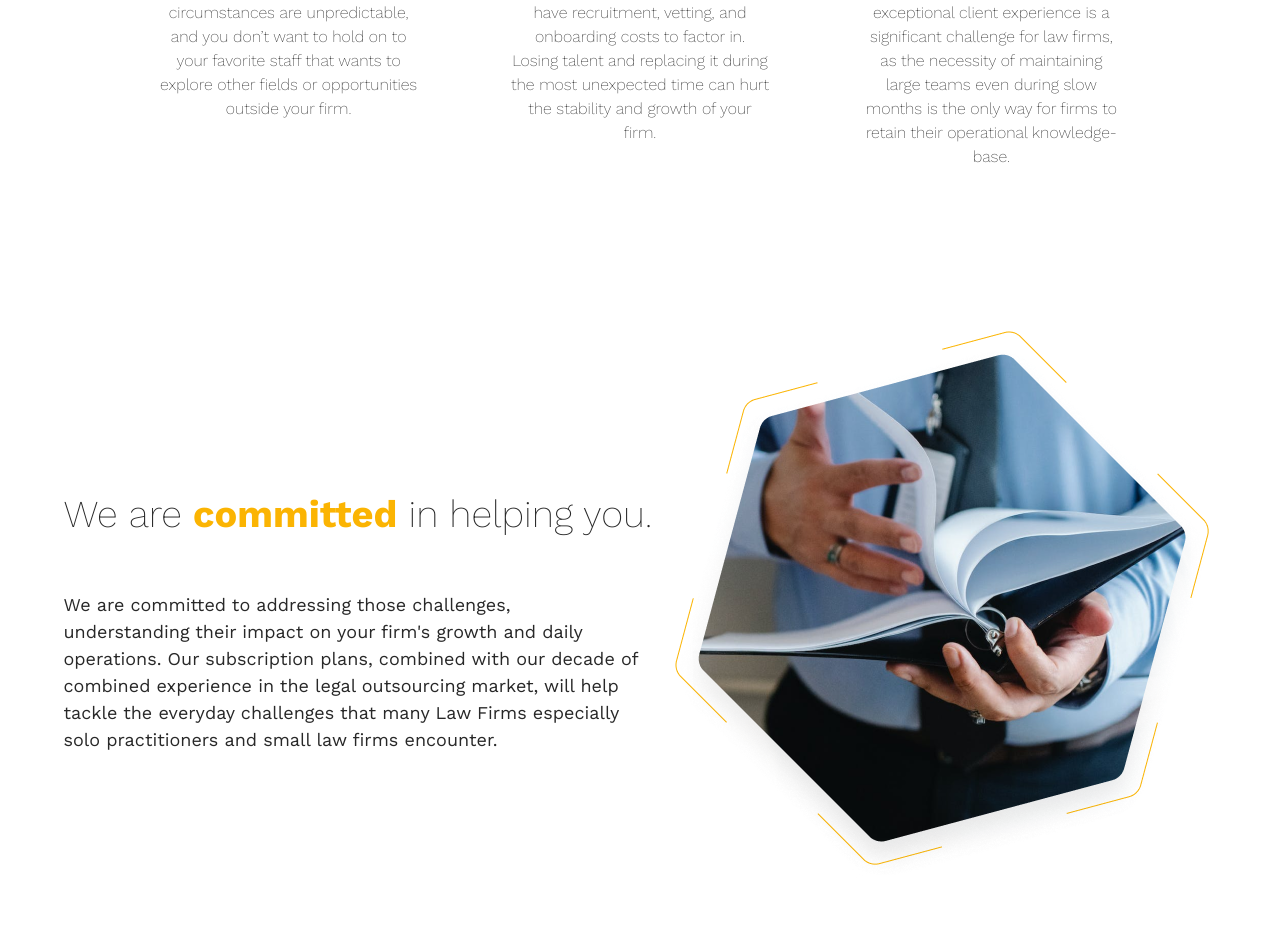
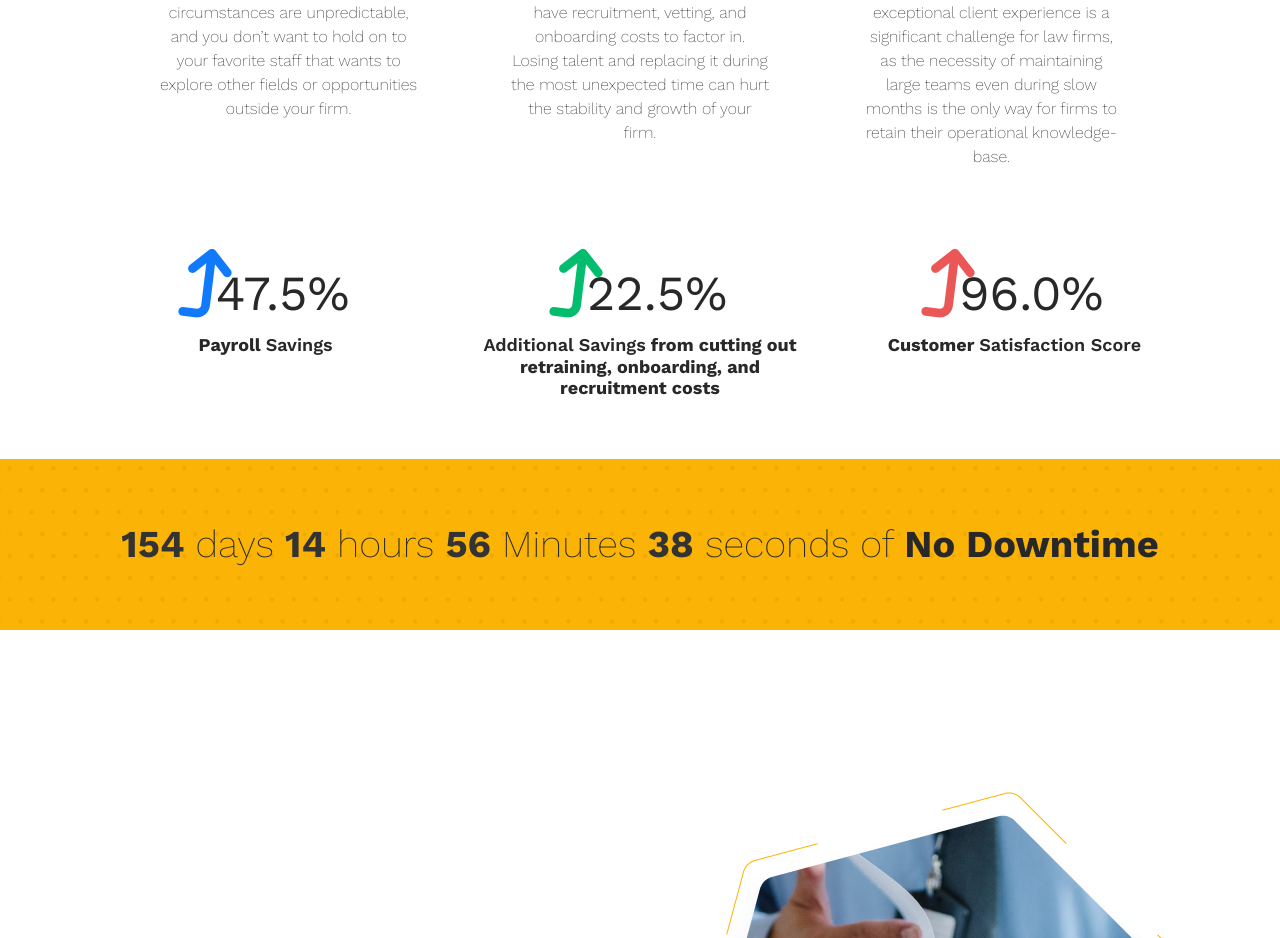
Before and after one commit to AvocadoHive/Web, a PHP site: page / in a window 1280 px wide. Shown: the part 1372-2310 px from the top of the page. Run offline with PHP 8.4, Linux system fonts and the light colour scheme; data that the repository does not hold is empty; some libraries are stand-ins or nearby versions.

```diff
--- a/css/responsive.css
+++ b/css/responsive.css
@@ -88,7 +88,8 @@
     .d-commit-module,
     .d-flexi-service,
     .d-avoid-main,
-    .d-yellow-girl {
+    .d-yellow-girl,
+    .d-stats-homepage-inner {
         width: 95%;
     }
 
@@ -222,6 +223,18 @@
 
     .d-services-page h1 {
         padding-top: 115px;
+    }
+
+    .d-stats-homepage-inner {
+        width: 100%;
+    }
+
+    .d-stats-homepage-inner .d-stats-item {
+        width: 100%;
+        margin-bottom: 40px;
+    }
+    .d-counter-script .d-counter-inner strong {
+        display: block;
     }
 }
 
--- a/css/style.css
+++ b/css/style.css
@@ -893,3 +893,97 @@ span.d-new-names {
 .d-contact-list ul li span.address-move-left {
     margin-left: 25px;
 }
+
+.d-stats-homepage-inner {
+    width: 1153px;
+    margin: 0 auto;
+    text-align: center;
+}
+
+.d-stats-homepage-inner .d-stats-item {
+    display: inline-block;
+    vertical-align: top;
+    width: 30%;
+    margin: 0 1%;
+    /* text-align: left; */
+}
+
+/* .d-stats-homepage-inner .d-stats-item .d-stats-icon {
+    display: inline-block;
+    width: 30%;
+    vertical-align: middle;
+}
+
+.d-stats-homepage-inner .d-stats-item .d-stats-text {
+    display: inline-block;
+    width: 67%;
+    vertical-align: middle;
+} */
+
+.d-stats-homepage-inner .d-stats-item .d-stats-icon > * {
+    display: inline-block;
+}
+
+.d-stats-homepage-inner .d-stats-item .d-stats-icon .d-ico-part {
+    margin-right: -24px;
+}
+
+.d-stats-homepage-inner .d-stats-item .d-stats-icon .d-ico-part i {
+    font-size: 70px;
+    color: #fbb405;
+    transform: rotate(7deg);
+}
+
+.d-stats-homepage-inner .d-stats-item .d-stats-icon.stat-ico-one .d-ico-part i {
+    color: #1079fc;
+}
+
+.d-stats-homepage-inner .d-stats-item .d-stats-icon.stat-ico-two .d-ico-part i {
+    color: #03bd6e;
+}
+
+.d-stats-homepage-inner .d-stats-item .d-stats-icon.stat-ico-three .d-ico-part i {
+    color: #eb5757;
+}
+
+
+.d-stats-homepage-inner .d-stats-item .d-stats-icon .d-number-part {
+    font-size: 49px;
+    line-height: 1em;
+}
+
+.d-stats-homepage-inner .d-stats-item .d-stats-text {
+    font-size: 18px;
+    line-height: 1.2em;
+    font-weight: 700;
+    margin-top: 15px;
+}
+
+.d-counter-script {
+    margin: 60px 0;
+    background:#fbb405 url('../images/footer_bg.png') center center;
+}
+
+.d-counter-script .d-counter-inner {
+    text-align: center;
+    padding: 57px;
+    font-size: 38px;
+    font-weight: 100;
+}
+
+.d-counter-script .d-counter-inner span {
+    font-weight: 700;
+    color: #333;
+}
+
+.d-counter-script .d-counter-inner strong {
+    font-weight: 700;
+}
+
+.d-stats-homepage-inner .d-stats-item .d-stats-text span {
+    font-weight: 600;
+}
+
+.d-stats-homepage {
+    margin-top: 80px;
+}
--- a/segment/footer-info.php
+++ b/segment/footer-info.php
@@ -18,7 +18,7 @@
                 <ul>
                     <li><i class="fa-solid fa-phone-volume"></i> <span>&nbsp;</span></li>
                     <li><i class="fa-solid fa-envelope"></i> <span>info@avocadohive.com</span></li>
-                    <li><i class="fa-solid fa-location-dot"></i> <span>Corner Andrade & Yumang Street,</span><br /><span class="address-move-left">General Santos City, Philippines</span></li>
+                    <li><i class="fa-solid fa-location-dot"></i> <span>Corner Andrade & Yumang Street, </span><br /><span class="address-move-left">General Santos City, Philippines</span></li>
                     <li><i class="fa-solid fa-calendar-days"></i> <strong>Corporate Office Hours</strong><br /><span class="corpo-hour-value">9am to 5pm Eastern Time</span></li>
                     <li><i class="fa-solid fa-people-pulling"></i> <strong>Services Hours: </strong><span class="service-hour-value">24/7</span></li>
                 </ul>
--- a/segment/home.php
+++ b/segment/home.php
@@ -25,6 +25,37 @@
                     <div class="d-quality-desc">Maintaining costs while providing an exceptional client experience is a significant challenge for law firms, as the necessity of maintaining large teams even during slow months is the only way for firms to retain their operational knowledge-base.</div>
                 </div>
             </div>
+        </div>
+    </div>
+
+    <div class="d-stats-homepage">
+        <div class="d-stats-homepage-inner">
+            <div class="d-stats-item">
+                <div class="d-stats-icon stat-ico-one">
+                    <div class="d-ico-part"><i class="fa-solid fa-arrow-turn-up"></i></div>
+                    <div class="d-number-part">47.5%</div>
+                </div>
+                <div class="d-stats-text">Payroll <span>Savings</span></div>
+            </div>
+            <div class="d-stats-item">
+                <div class="d-stats-icon stat-ico-two">
+                    <div class="d-ico-part"><i class="fa-solid fa-arrow-turn-up"></i></div>
+                    <div class="d-number-part">22.5%</div>
+                </div>
+                <div class="d-stats-text"><span>Additional Savings</span> from cutting out retraining, onboarding, and recruitment costs</div>
+            </div>
+            <div class="d-stats-item">
+                <div class="d-stats-icon stat-ico-three">
+                    <div class="d-ico-part"><i class="fa-solid fa-arrow-turn-up"></i></div>
+                    <div class="d-number-part">96.0%</div>
+                </div>
+                <div class="d-stats-text">Customer <span>Satisfaction Score</span></div>
+            </div>
+        </div>
+    </div>
+    <div class="d-counter-script">
+        <div class="d-counter-inner">
+            <span id="counter_days">0</span> days <span id="counter_hours">0</span> hours <span id="counter_minute">0</span> Minutes <span id="counter_seconds">0</span> seconds of <strong>No Downtime </strong>
         </div>
     </div>
     <div class="d-center-content-inner">
--- a/segment/scripts.php
+++ b/segment/scripts.php
@@ -19,7 +19,10 @@
 <script src="https://cdn.jsdelivr.net/npm/bootstrap@5.0.2/dist/js/bootstrap.bundle.min.js" integrity="sha384-MrcW6ZMFYlzcLA8Nl+NtUVF0sA7MsXsP1UyJoMp4YLEuNSfAP+JcXn/tWtIaxVXM" crossorigin="anonymous"></script>
 <script src="https://kit.fontawesome.com/28b5b7d92f.js" crossorigin="anonymous"></script>
 
+<script src="../js/counter.js"></script>
+
 <script>
+
     window.addEventListener('scroll', function() {
         var element = document.querySelector('.header');
         var position = element.getBoundingClientRect();
@@ -131,6 +134,45 @@
         }(jQuery));
 
     $( document ).ready(function() {
+        /**
+         * set interval for counter
+         */
+
+        function parseDate(str) {
+
+            var mdy = str.split('/');
+            return new Date(mdy[2], mdy[0] - 1, mdy[1]);
+        }
+
+        function datediff(first, second) {
+            return Math.round((second - first) / (1000 * 60 * 60 * 24));
+        }
+        setInterval(function() {
+            var date1 = new Date("03/01/2023");
+            var date2 = new Date();
+
+
+            // var timeDiff = Math.abs(date2.getTime() - date1.getTime());
+            // var diffdays = Math.ceil(timeDiff / 1000 * 60 * 60 * 24);
+            var daydiffs = datediff(date1, date2);
+            //
+
+            console.log(daydiffs);
+
+            var timespan = countdown(new Date("03/01/2023"), new Date());
+            // console.log(timespan);
+            var cmonths = document.getElementById('counter_months');
+            var cdays = document.getElementById('counter_days');
+            var chours = document.getElementById('counter_hours');
+            var cminutes = document.getElementById('counter_minute');
+            var cseconds = document.getElementById('counter_seconds');
+            // div.innerHTML = "Time difference with 08/24/2012 is " + timespan.years + " years, " + timespan.months + " months, " + timespan.days + " days, " + timespan.hours + " hours, " + timespan.minutes + " minutes, " + timespan.seconds + " seconds."
+            // cmonths.innerHTML = timespan.months;
+            cdays.innerHTML = daydiffs;
+            chours.innerHTML = timespan.hours;
+            cminutes.innerHTML = timespan.minutes;
+            cseconds.innerHTML = timespan.seconds;
+        }, 1000);
 
         $('#target').teletype({
         text: [
```
Also changed, not shown: js/counter.js (added), 1 other file.
